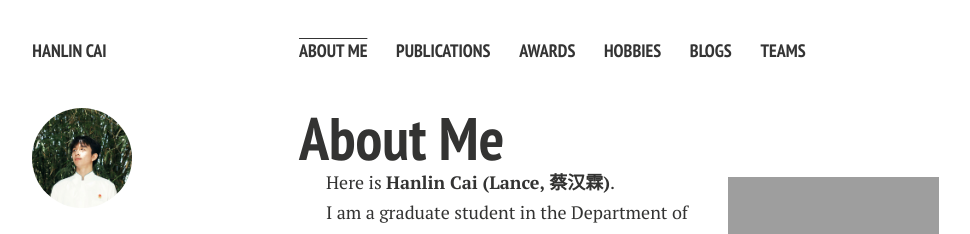
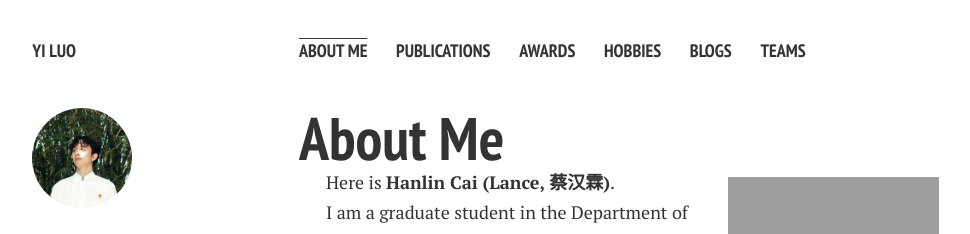
Before and after one commit to yisamu/yisamu.github.io, a Jekyll site: the page built from index.md, in a window 1280 px wide. Shown: the top 234 px of the page, without its empty margins (21-991 px from the left). Built offline with Jekyll 4.4.1, drawn with Linux system fonts in a browser that asks for light colours; nearby versions of some CDN libraries; comment, search, counter and statistics services are not loaded; a style sheet for code colours, icons or effects is not loaded; our own code applies the rules of GitHub Pages for plain Markdown files.

Commit message:
Update _config.yml

```diff
--- a/_config.yml
+++ b/_config.yml
@@ -1,4 +1,4 @@
-title: Hanlin Cai
+title: YI LUO
 # tagline: Here is personal website of Hanlin Cai. Powered by Jekyll, based on the Minimal Mistakes theme.
 # description: Two roads diverged in woods, I took the one less traveled by.
 #Comment out url when working locally to resolve base urls correctly
```
